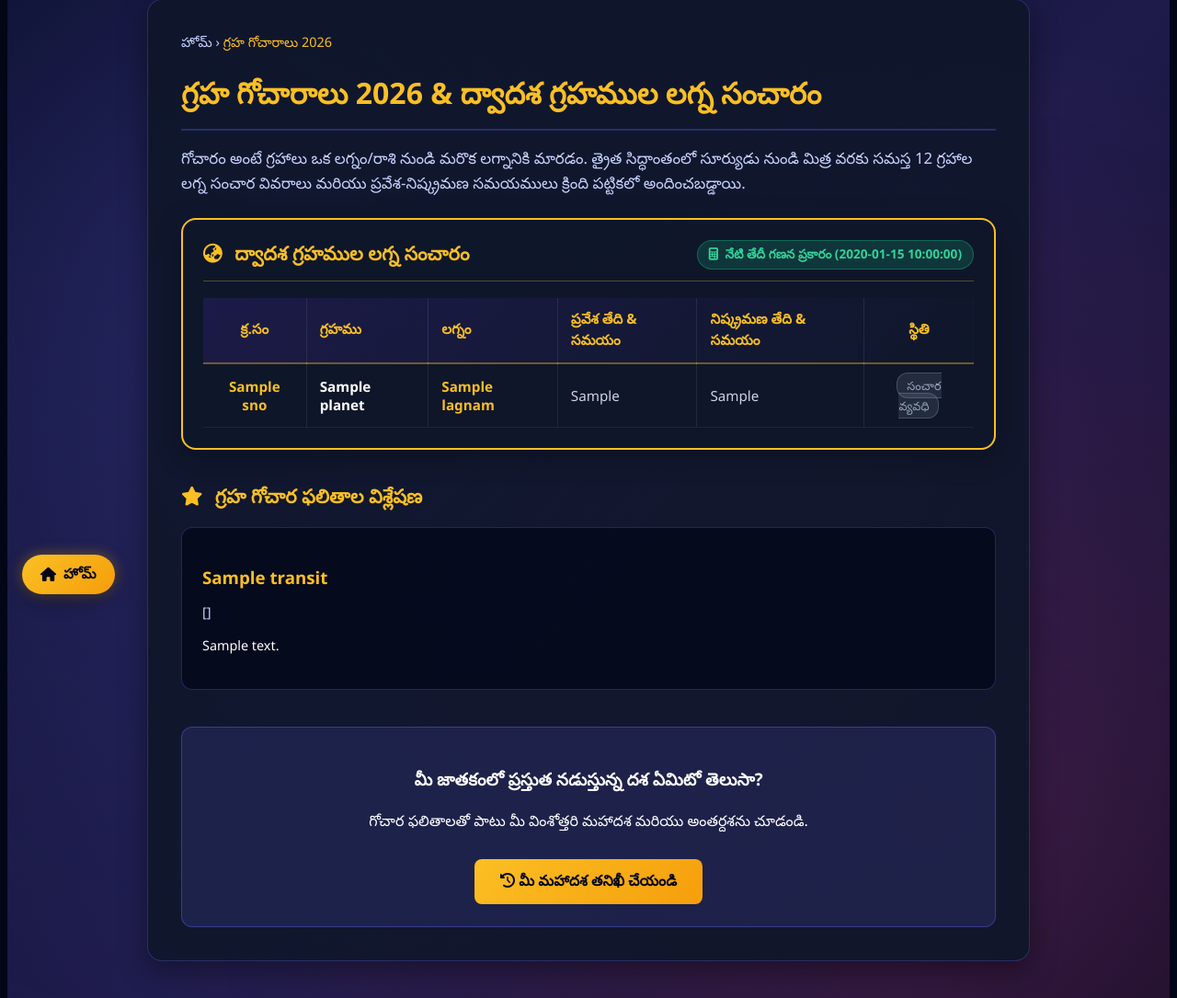
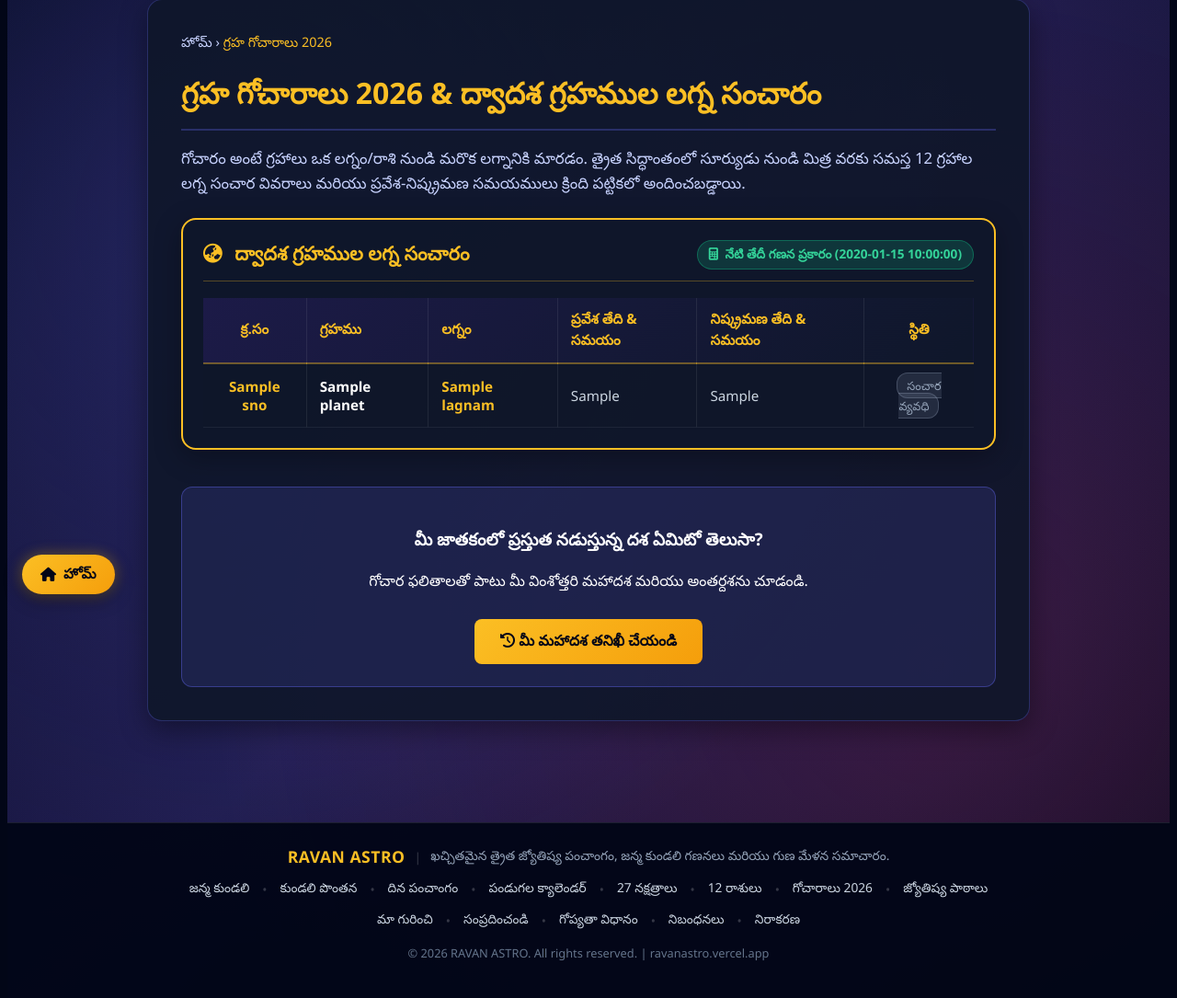
Before and after one commit to krishnareddysajjala0-pixel/YugAstro, a Flask app: template templates/gocharalu_hub.html in a window 1280 px wide. Shown: the part 130-1215 px from the top of the page at 92% size. Run offline with Flask 3, Linux system fonts and the light colour scheme; the template is opened without the code that fills it: most values are stand-ins (such as "Sample title", 1, 10 or a date in 2020).

Commit message:
Remove planetary analysis cards section from /gocharalu as requested

```diff
--- a/templates/gocharalu_hub.html
+++ b/templates/gocharalu_hub.html
@@ -62,19 +62,7 @@
     </div>
   </div>
 
-  <h2 style="font-size: 1.3rem; color: var(--accent-gold); margin-bottom: 16px; font-weight: 800;">
-    <i class="fas fa-star" style="margin-right: 8px;"></i> గ్రహ గోచార ఫలితాల విశ్లేషణ
-  </h2>
 
-  <div style="display: grid; grid-template-columns: repeat(auto-fit, minmax(280px, 1fr)); gap: 20px;">
-    {% for slug, transit in transits.items() %}
-    <div style="background: var(--input-bg); border: 1px solid var(--card-border); border-radius: 12px; padding: 22px;">
-      <h3 style="color: var(--accent-gold); margin-bottom: 10px;">{{ transit.title }}</h3>
-      <p style="font-size: 0.92rem; color: var(--text-muted); line-height: 1.5; margin-bottom: 14px;">{{ transit.intro }}</p>
-      <p style="font-size: 0.9rem; color: var(--text-main); line-height: 1.5;">{{ transit.details }}</p>
-    </div>
-    {% endfor %}
-  </div>
 
   <div class="cta-box">
     <h3>మీ జాతకంలో ప్రస్తుత నడుస్తున్న దశ ఏమిటో తెలుసా?</h3>
--- a/user_data.txt
+++ b/user_data.txt
@@ -338,3 +338,4 @@
 311. [10-Aug-2026 20:42:52] Name: Krishna, Mobile: N/A, DOB: 1990-08-15, TOB: 10:15, Place:
 312. [11-Aug-2026 05:43:08] Name: Okjjjj, Mobile: +91 9999999999, DOB: 2026-08-11, TOB: 11:12, Place: Kandukur, Prakasam, Andhra Pradesh, 523105, India
 313. [12-Aug-2026 18:43:11] Name: Krishna, Mobile: N/A, DOB: 1990-08-15, TOB: 10:15, Place:
+314. [12-Aug-2026 18:46:31] Name: Krishna, Mobile: N/A, DOB: 1990-08-15, TOB: 10:15, Place:
```
